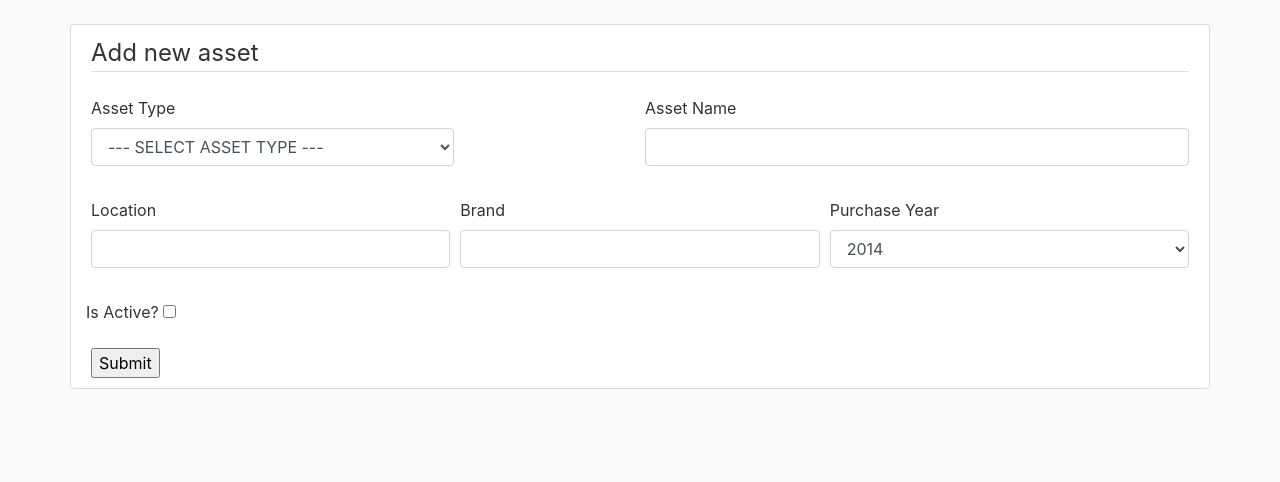
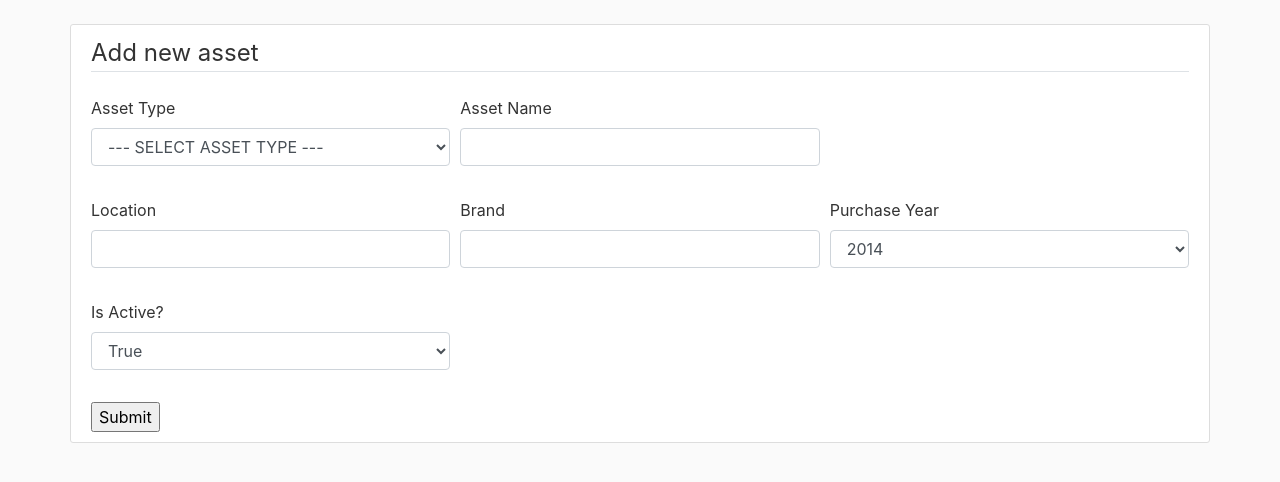
Before and after one commit to tiwari1302/assetMgmt, a Django app: page /createAsset/ in a window 1280 px wide. Shown: the part 56-538 px from the top of the page. Run offline with Django 4.2, Linux system fonts and the light colour scheme; the visitor is signed in with stand-in values (Sample User, id 1); data that the repository does not hold is empty; parts of the project's set-up code (start-up, migrations or seed data) failed here and were passed over; some libraries are stand-ins or nearby versions.

Commit message:
update form added

```diff
--- a/assets/templates/assets/createAsset.html
+++ b/assets/templates/assets/createAsset.html
@@ -9,10 +9,10 @@
             <legend class="border-bottom mb-4">Add new asset</legend>
             <fieldset class="form-group">
                 <div class="form-row">
-                    <div class="form-group col-md-6">
+                    <div class="form-group col-md-4">
                       <label for="asset-type">Asset Type</label>
                       <br>
-                      <select required class="form-group form-control col-md-8" name="asset-type" id="asset-type">
+                      <select required class="form-group form-control" name="asset-type" id="asset-type">
                         <option value="" selected="selected">--- SELECT ASSET TYPE ---</option>
                         {% for type in asset_type_list %}
                             <option value="{{type.title}}">
@@ -21,7 +21,7 @@
                         {% endfor %}
                       </select>
                     </div>
-                    <div class="form-group col-md-6">
+                    <div class="form-group col-md-4">
                       <label for="asset-name">Asset Name</label>
                       <input required type="text" class="form-control" id="asset-name" name="asset-name" value="">
                     </div>
@@ -48,10 +48,12 @@
                     </div>
                   </div>
                   <div class="form-row">
-                    <div>
+                    <div class="col-md-4">
                         <label for="is-active">Is Active?</label>
-                        <input type="checkbox" id="is-active" name="is-active" value="on">
-                        <!-- {{isActive}} -->
+                        <select required class="form-group form-control" name="is-active" id="is-active">
+                          <option>True</option>
+                          <option>False</option>
+                        </select>
                     </div>
                   </div>
             </fieldset>
```
Also changed, not shown: assets/templates/assets/assetAdmin.html (+12 -0 lines).
